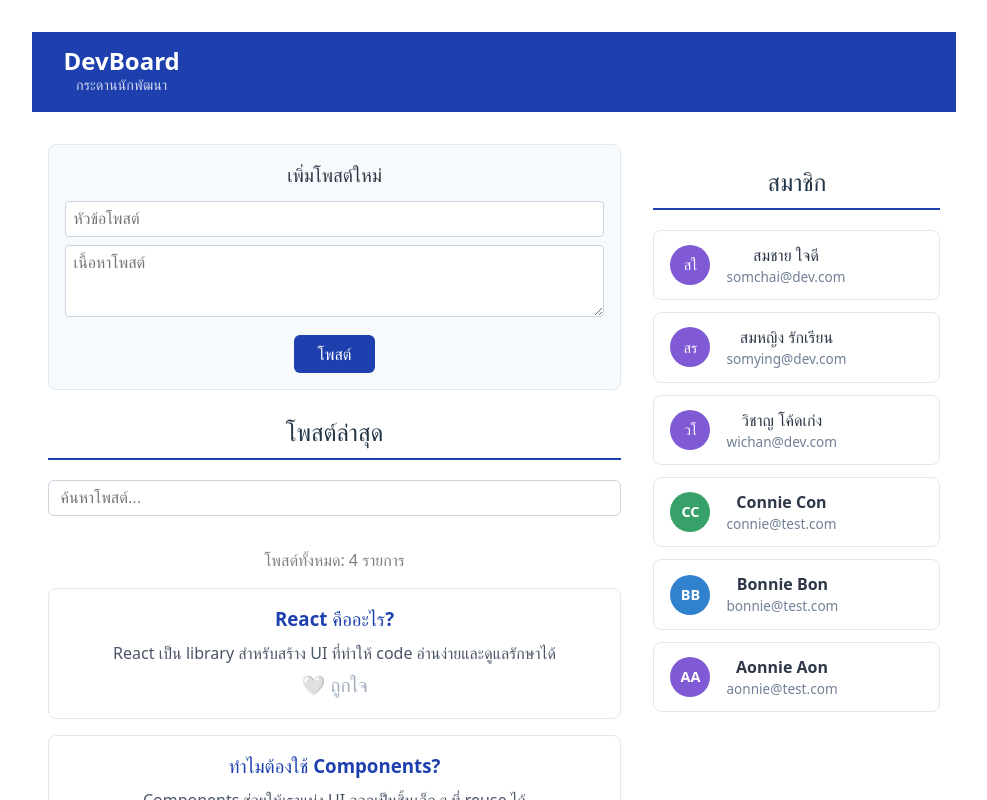
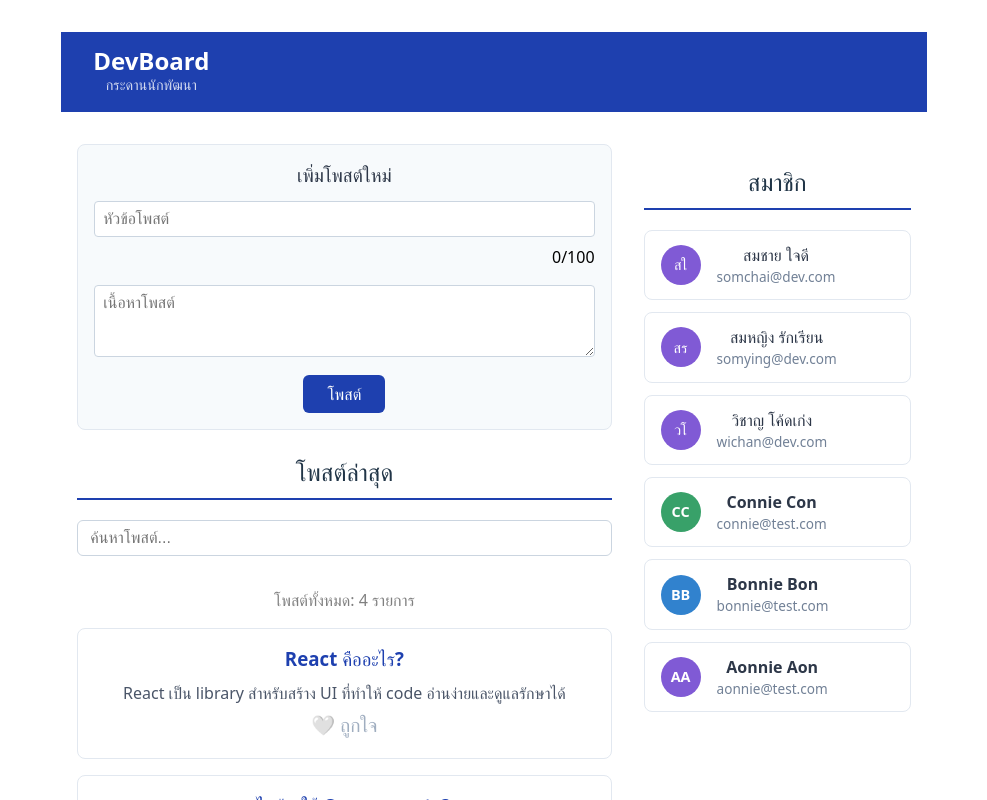
Before and after one commit to 67160386/devboard-67160386, a React (Vite) app: page / in a window 1280 px wide. Shown: the top 800 px of the page, without its empty margins (146-1133 px from the left). Built offline with nearby package versions, Linux system fonts and the light colour scheme.

Commit message:
feat: task2 challenge1 - add character counter

```diff
--- a/src/components/AddPostForm.jsx
+++ b/src/components/AddPostForm.jsx
@@ -3,6 +3,9 @@ import { useState } from "react";
 function AddPostForm({ onAddPost }) {
   const [title, setTitle] = useState("");
   const [body, setBody] = useState("");
+
+  // task2 challenge1 - character counter
+  const titleMaxLength = 100;
 
   function handleSubmit(e) {
     e.preventDefault();
@@ -28,11 +31,14 @@ function AddPostForm({ onAddPost }) {
         เพิ่มโพสต์ใหม่
       </h3>
 
+      {/* task2 challenge1 - character counter */}
+      <div>
         <input
           type="text"
           placeholder="หัวข้อโพสต์"
           value={title}
           onChange={(e) => setTitle(e.target.value)}
+          maxLength={titleMaxLength}
           style={{
             width: "100%",
             padding: "0.5rem",
@@ -43,6 +49,16 @@ function AddPostForm({ onAddPost }) {
             boxSizing: "border-box",
           }}
         />
+        <div
+          style={{
+            textAlign: "right",
+            marginBottom: "1rem",
+            color: titleMaxLength - title.length < 10 ? "red" : "black",
+          }}
+        >
+          {title.length}/{titleMaxLength}
+        </div>
+      </div>
 
       <textarea
         placeholder="เนื้อหาโพสต์"
```
Lines whose indentation alone changed are shown as unchanged.
